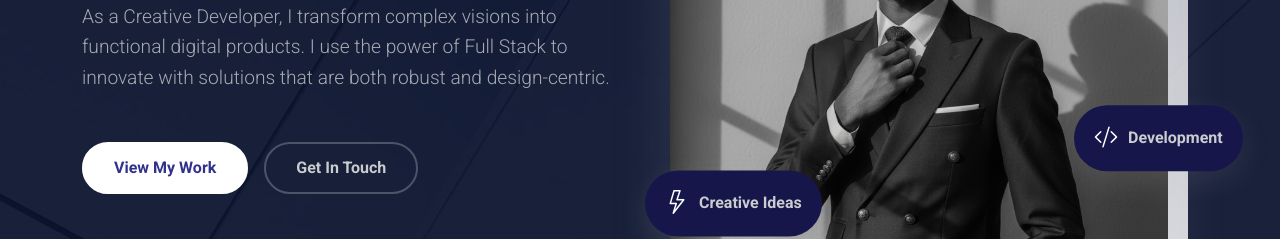
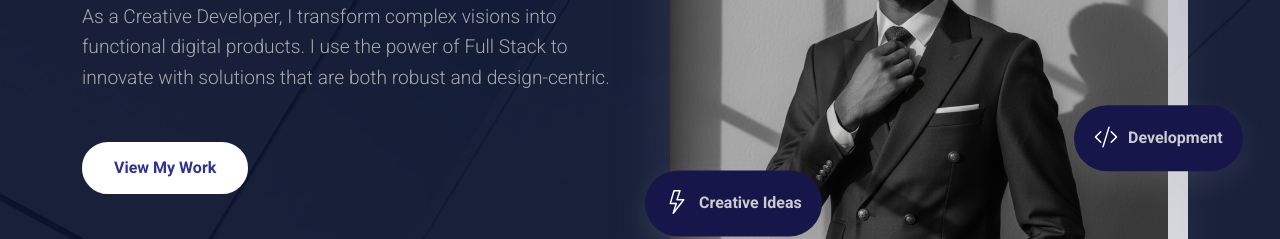
Before and after one commit to dossoumaurice25/Portfolio, a plain HTML site: page index.html in a window 1280 px wide. Shown: the part 335-574 px from the top of the page. Drawn offline with nearby package versions, Linux system fonts and the light colour scheme.

Commit message:
Comment out 'Get In Touch' link in index.html
Comment out the 'Get In Touch' link in the hero actions section.

```diff
--- a/index.html
+++ b/index.html
@@ -95,7 +95,7 @@
 
               <div class="hero-actions" data-aos="fade-up" data-aos-delay="300">
                 <a href="#portfolio" class="btn btn-primary">View My Work</a>
-                <a href="#contact" class="btn btn-outline">Get In Touch</a>
+                <!--<a href="#contact" class="btn btn-outline">Get In Touch</a>-->
               </div>
 
               <div class="social-links" data-aos="fade-up" data-aos-delay="400">
```
